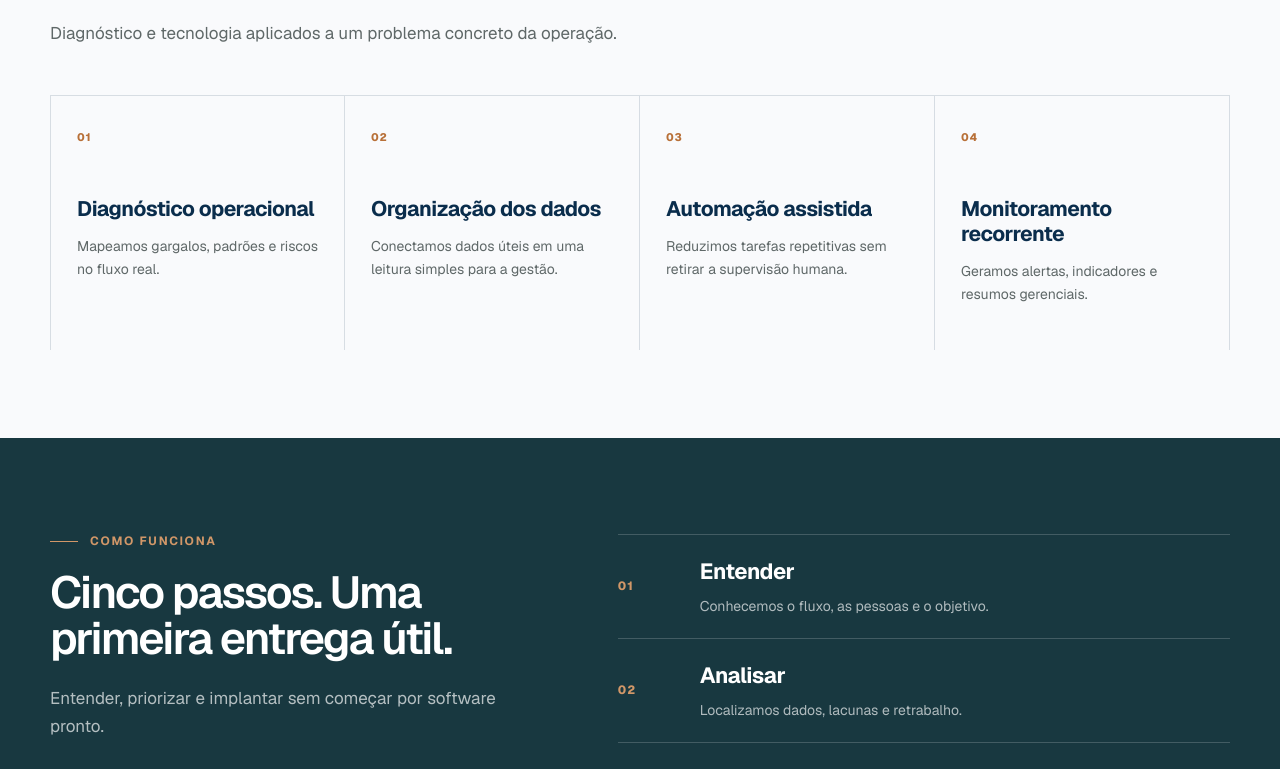
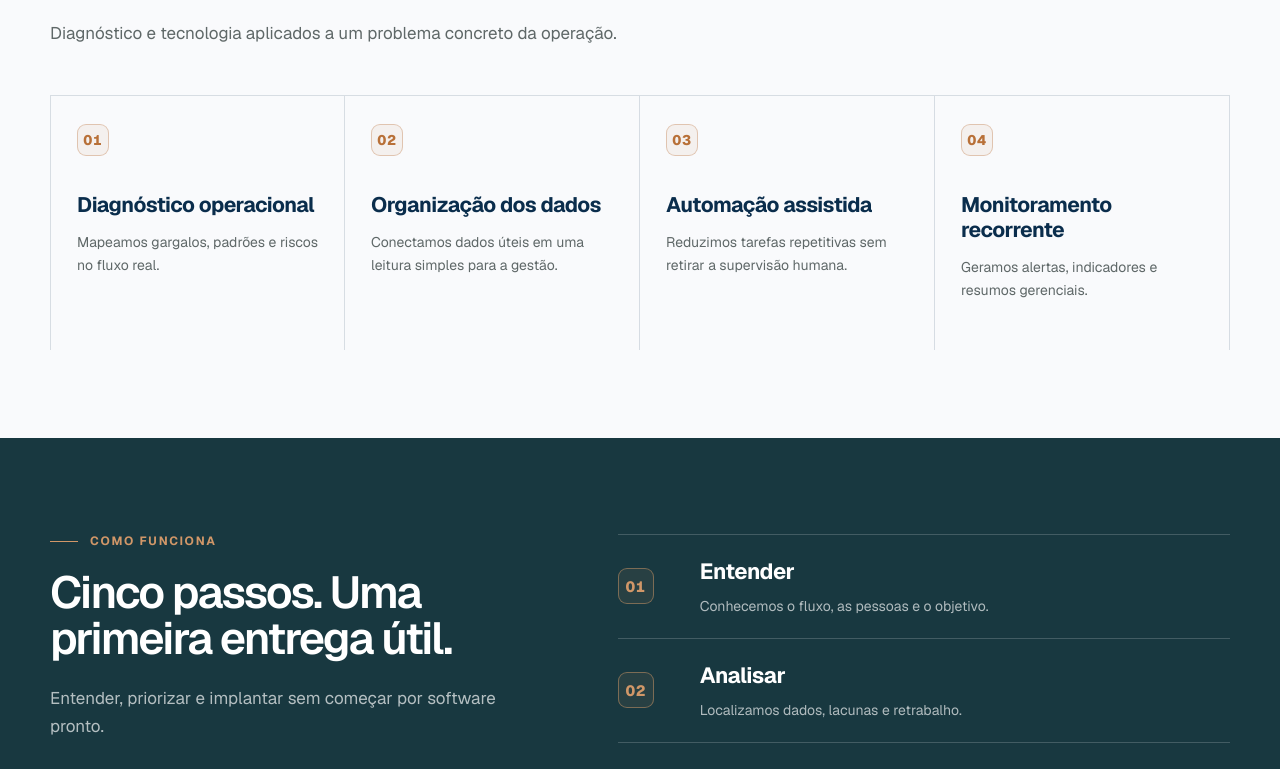
Before and after one commit to gabrielhifire-creator/vestabi-site, a Next.js app: page / in a window 1280 px wide. Shown: the part 1584-2353 px from the top of the page. Built offline with nearby package versions, Linux system fonts and the light colour scheme.

Commit message:
Refinar marcadores numerados (#8)
Co-authored-by: Gabriel Freitas <gabrielfreitas@192.168.100.9>

```diff
--- a/app/globals.css
+++ b/app/globals.css
@@ -393,14 +393,32 @@ h1 {
   border-top: 1px solid var(--line);
 }
 
-.diagnostic-list span,
+.diagnostic-list span {
+  color: var(--copper);
+  font-size: 12px;
+  font-weight: 750;
+  letter-spacing: 0.08em;
+  font-variant-numeric: tabular-nums;
+}
+
 .problem-item > span,
 .solution-number,
+.application-list span,
 .trust-points article > span {
+  display: inline-flex;
+  width: 32px;
+  height: 32px;
+  align-items: center;
+  justify-content: center;
+  border: 1px solid rgba(184, 112, 56, 0.34);
+  border-radius: 9px;
+  background: rgba(184, 112, 56, 0.07);
   color: var(--copper);
-  font-size: 11px;
+  font-size: 14px;
   font-weight: 750;
-  letter-spacing: 0.08em;
+  line-height: 1;
+  letter-spacing: 0.04em;
+  font-variant-numeric: tabular-nums;
 }
 
 .diagnostic-list strong {
@@ -499,7 +517,7 @@ h1 {
 }
 
 .solution-card h3 {
-  margin: 48px 0 14px;
+  margin: 36px 0 14px;
   color: var(--navy);
   font-size: 21px;
   font-weight: 620;
@@ -562,10 +580,20 @@ h1 {
 }
 
 .process-number {
+  display: inline-flex;
+  width: 36px;
+  height: 36px;
+  align-items: center;
+  justify-content: center;
+  border: 1px solid rgba(209, 151, 104, 0.5);
+  border-radius: 9px;
+  background: rgba(209, 151, 104, 0.09);
   color: #d19768;
-  font-size: 12px;
+  font-size: 15px;
   font-weight: 750;
-  letter-spacing: 0.1em;
+  line-height: 1;
+  letter-spacing: 0.04em;
+  font-variant-numeric: tabular-nums;
 }
 
 .process-list h3 {
@@ -604,12 +632,6 @@ h1 {
   align-items: center;
   gap: 16px;
   border-bottom: 1px solid var(--line);
-}
-
-.application-list span {
-  color: var(--copper);
-  font-size: 11px;
-  font-weight: 750;
 }
 
 .application-list strong {
```
Also changed, not shown: 1 other file (tests, documents, lock files or other folders).
